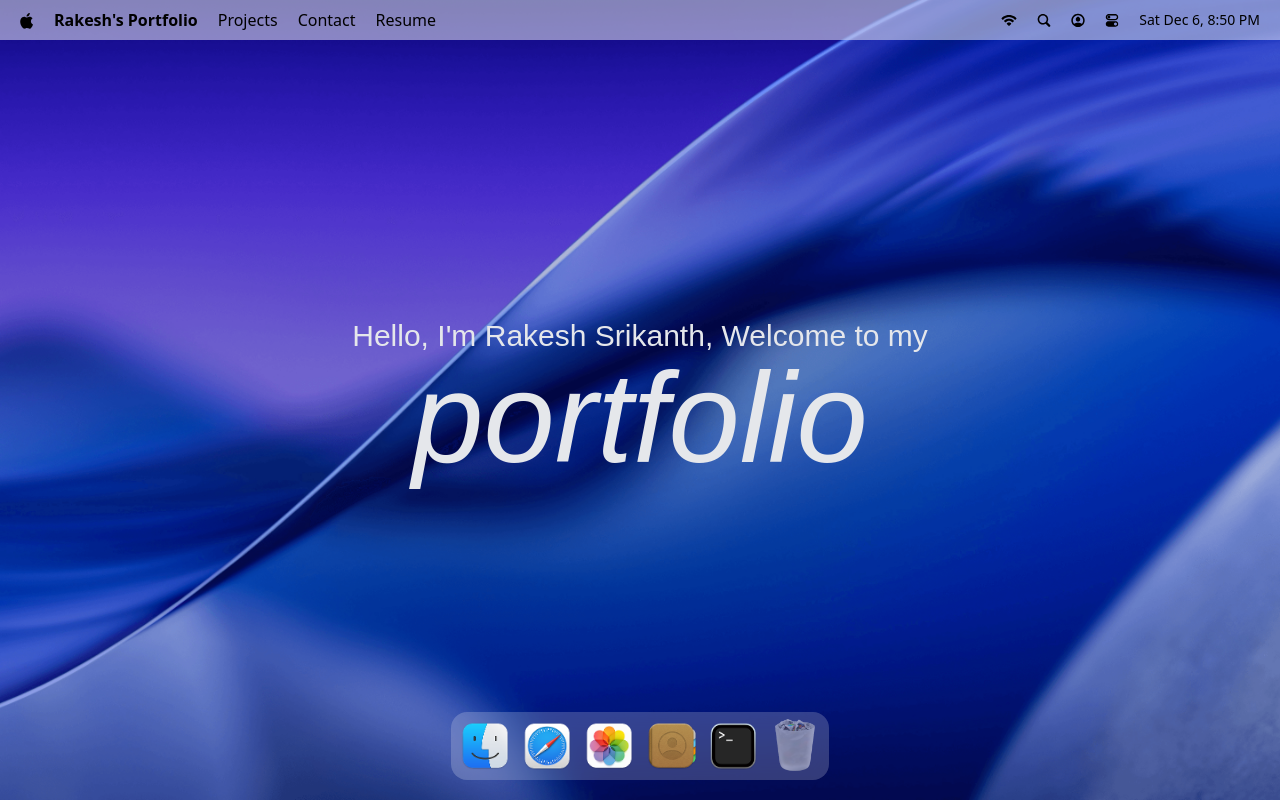
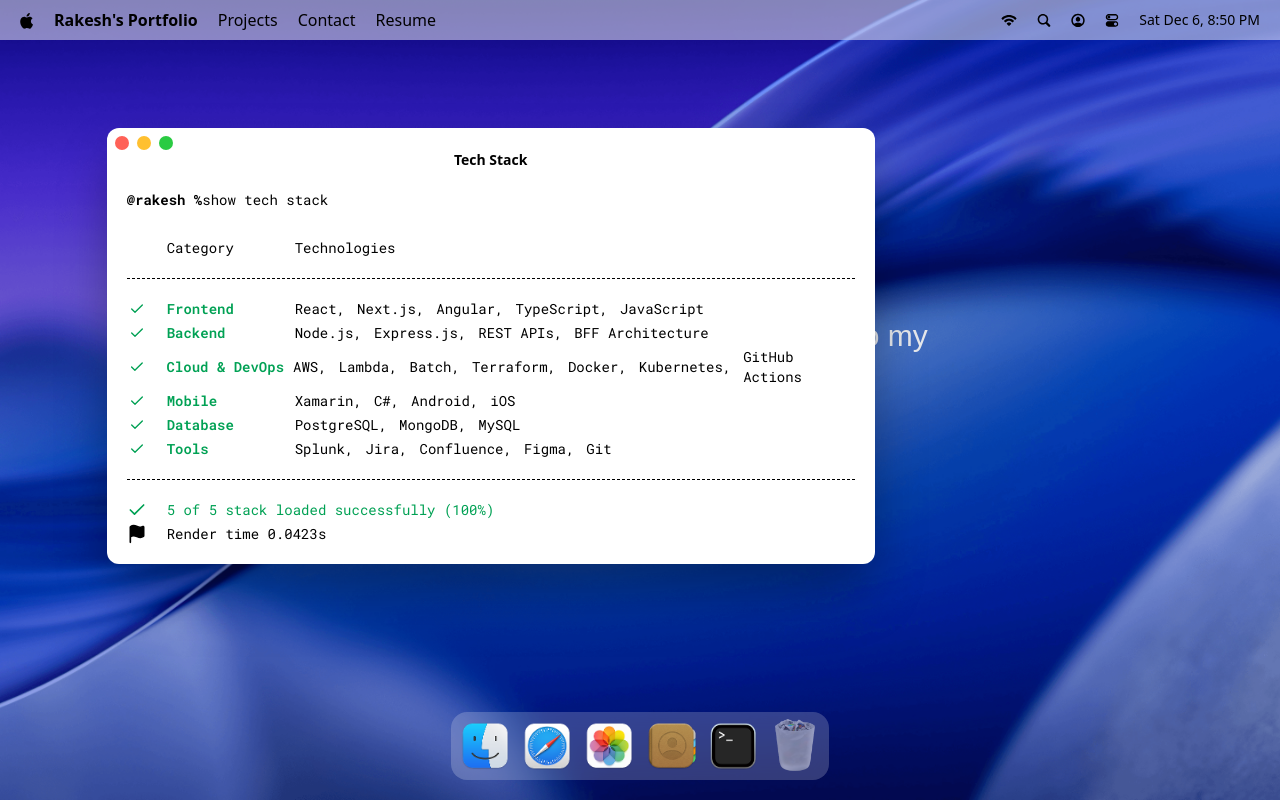
Before and after one commit to RakeshMauraniSrikanth/rakesh-portfolio, a React (Vite) app: page / in a window 1280 px wide. Both pictures are taken after a click on the button 733 px from the left and 746 px from the top of the page. Built offline with nearby package versions, Linux system fonts and the light colour scheme; a web font is replaced by a local one.

Commit message:
Add Terminal window with controls and integrate GSAP for animations

```diff
--- a/src/App.tsx
+++ b/src/App.tsx
@@ -1,4 +1,10 @@
-import { Dock, Navbar, Welcome,  } from "#components"
+import gsap from "gsap";
+import { Draggable } from "gsap/Draggable"
+
+import { Dock, Navbar, Welcome, } from "#components"
+import { Terminal } from "#windows";
+
+gsap.registerPlugin(Draggable);
 
 const App = () => {
   return (
@@ -6,6 +12,8 @@
       <Navbar />
       <Welcome />
       <Dock />
+
+      <Terminal />
     </main>
   )
 }
--- /dev/null
+++ b/src/components/WindowControls.tsx
@@ -0,0 +1,18 @@
+import useWindowStore from '#store/window'
+import React from 'react'
+
+const WindowControls = ({ target }: { target: string }) => {
+    const { closeWindow } = useWindowStore()
+
+    return (
+        <div id="window-controls" className='mt-2 ml-2' >
+            <div className='close' onClick={() => closeWindow(target)} />
+            <div className='minimize' />
+            <div className='maximize' />
+
+
+        </div>
+    )
+}
+
+export default WindowControls
--- a/src/components/index.ts
+++ b/src/components/index.ts
@@ -1,4 +1,6 @@
 import Navbar from "#components/Navbar";
 import Welcome from "#components/Welcome";
 import Dock from "#components/Dock";
-export { Navbar, Welcome, Dock };
+import WindowControls from "./WindowControls";
+
+export { Navbar, Welcome, Dock, WindowControls };
--- /dev/null
+++ b/src/hoc/WindowWrapper.tsx
@@ -0,0 +1,60 @@
+import useWindowStore from '#store/window';
+import { useGSAP } from '@gsap/react';
+import gsap from 'gsap';
+import { Draggable } from 'gsap/Draggable';
+import React, { useLayoutEffect, useRef } from 'react'
+
+const WindowWrapper = (Component, windowKey) => {
+    const Wrapped = (props) => {
+        const { focusWindow, windows } = useWindowStore();
+        const { isOpen, zIndex } = windows[windowKey];
+        const ref = useRef<HTMLDivElement>(null);
+
+        useGSAP(() => {
+            const el = ref.current
+            if (!el || !isOpen) return;
+
+            el.style.display = 'block';
+
+            gsap.fromTo(
+                el,
+                { scale: 0.8, opacity: 0, y: 40 },
+                { scale: 1, opacity: 1, y: 0, duration: 0.8, ease: 'power3.out' }
+            )
+        }, [isOpen]);
+
+        useGSAP(() => {
+            const el = ref.current
+            if (!el) return;
+
+            const [instance] = Draggable.create(el, {
+                onPress: () => focusWindow(windowKey),
+            })
+
+            return () => instance.kill
+        }, []);
+
+        useLayoutEffect(() => {
+            const el = ref.current
+            if (!el) return;
+            el.style.display = isOpen ? 'block' : 'none';
+        }, [isOpen]);
+
+        return (
+            <section
+                id={windowKey}
+                ref={ref}
+                style={{ zIndex }}
+                className='absolute'
+            >
+                <Component {...props} />
+
+            </section>
+        )
+    }
+
+    Wrapped.displayName = `WindowWrapper(${Component.displayName || Component.name || 'Component'})`;
+    return Wrapped;
+}
+
+export default WindowWrapper
--- a/src/index.css
+++ b/src/index.css
@@ -163,7 +163,7 @@
   }
 
   #terminal {
-    @apply w-xl absolute top-32 left-1/12 bg-white shadow-2xl drop-shadow-2xl rounded-xl overflow-hidden;
+    @apply w-3xl absolute top-32 left-1/12 bg-white shadow-2xl drop-shadow-2xl rounded-xl overflow-hidden;
 
     h2 {
       @apply font-bold text-sm text-center w-full;
--- /dev/null
+++ b/src/windows/Terminal.tsx
@@ -0,0 +1,60 @@
+import { Check, Flag } from 'lucide-react';
+import React from 'react'
+
+import { techStack } from '#constants';
+import WindowWrapper from '#hoc/WindowWrapper'
+import { WindowControls } from '#components';
+
+const Terminal = () => {
+    return (
+        <>
+            <div id="winow-header">
+                <WindowControls target="terminal"/>
+                <h2>Tech Stack</h2>
+            </div>
+
+            <div className="techstack">
+                <p>
+                    <span className="font-bold">@rakesh %</span>
+                    show tech stack
+                </p>
+
+                <div className='label'>
+                    <p className='w-32'>Category</p>
+                    <p>Technologies</p>
+                </div>
+
+                <ul className='content'>
+                    {techStack.map(({ category, items }) => (
+                        <li key={category} className='flex items-center'>
+                            <Check className="check" size={16} />
+                            <h3>{category}</h3>
+                            <ul>
+                                {items.map((item, i) => (
+                                    <li key={i}>{item}{i < items.length - 1 ? ',' : ''}</li>
+                                ))}
+                            </ul>
+                        </li>
+                    ))}
+                </ul>
+
+                <div className='footnote'>
+                    <p>
+                        <Check size={20}/>
+                        5 of 5 stack loaded successfully (100%)
+                    </p>
+
+                    <p className='text-black'>
+                        <Flag size={20} fill='black'/>
+                        Render time 0.0423s
+                    </p>
+
+                </div>
+
+            </div>
+
+        </>
+    )
+}
+const TerminalWindow = WindowWrapper(Terminal, 'terminal');
+export default TerminalWindow
--- /dev/null
+++ b/src/windows/index.ts
@@ -0,0 +1,5 @@
+import Terminal from "./Terminal";
+
+export {
+    Terminal
+}
```
